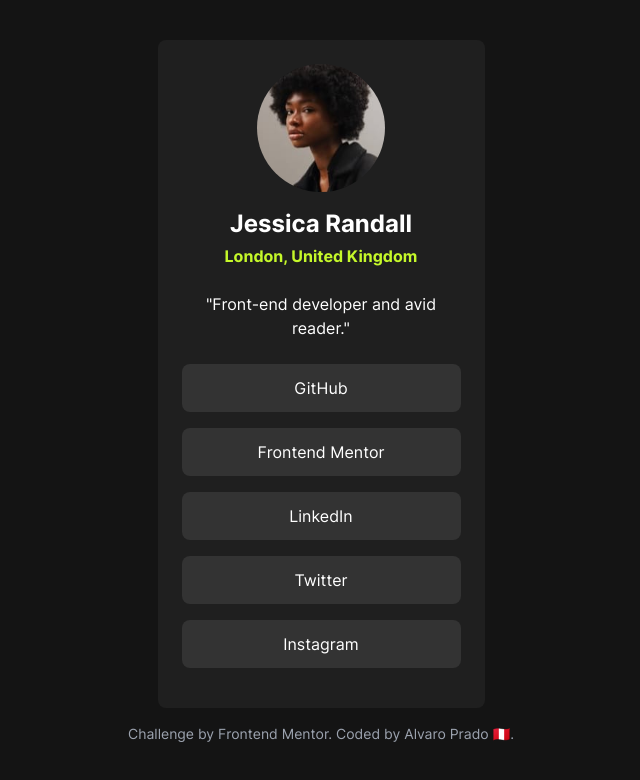
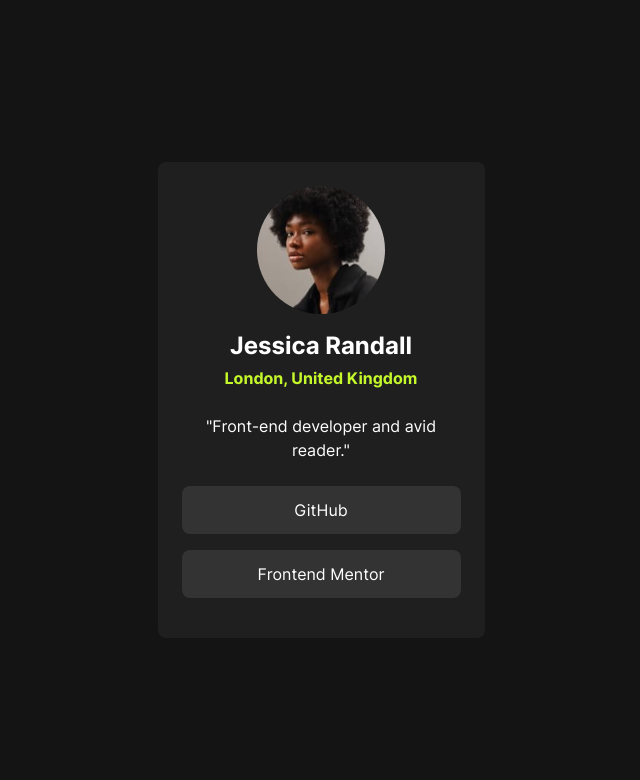
Before and after one commit to frontsitoz/Social-links-profile, a website: page src/index.html in a window 1280 px wide. Shown: the whole page, without its empty margins (319-959 px from the left). Drawn offline with Linux system fonts and the light colour scheme.

Commit message:
Add index.html

```diff
--- a/src/index.html
+++ b/src/index.html
@@ -48,39 +48,4 @@
         </li>
         <li>
           <a
-            class="bg-Grey700 w-full block p-3 rounded-lg mb-4 text-center hover:bg-Green hover:text-Grey800"
-            href="https://www.linkedin.com/in/alvaro-prado-tenorio/"
-            target="_blank"
-            >LinkedIn</a
-          >
-        </li>
-        <li>
-          <a
-            class="bg-Grey700 w-full block p-3 rounded-lg mb-4 text-center hover:bg-Green hover:text-Grey800"
-            href="https://x.com/frontsitoz"
-            >Twitter</a
-          >
-        </li>
-        <li>
-          <a
-            class="bg-Grey700 w-full block p-3 rounded-lg mb-4 text-center hover:bg-Green hover:text-Grey800"
-            href="https://www.instagram.com/alvaro_pradot/"
-            target="_blank"
-            >Instagram</a
-          >
-        </li>
-      </ul>
-    </section>
-
-    <footer class="attribution text-sm text-center text-gray-400 py-4">
-      Challenge by
-      <a
-        href="https://www.frontendmentor.io?ref=challenge"
-        target="_blank"
-        class="text-green-400 hover:underline"
-        >Frontend Mentor</a
-      >. Coded by
-      <a href="#" class="text-gree-400 hover:underline">Alvaro Prado 🇵🇪</a>.
-    </footer>
-  </body>
-</html>
+            class="bg-Grey700 w-full block p-3 rounded-lg mb-4 text-center hover:bg-Green hover:text-Grey80
```
